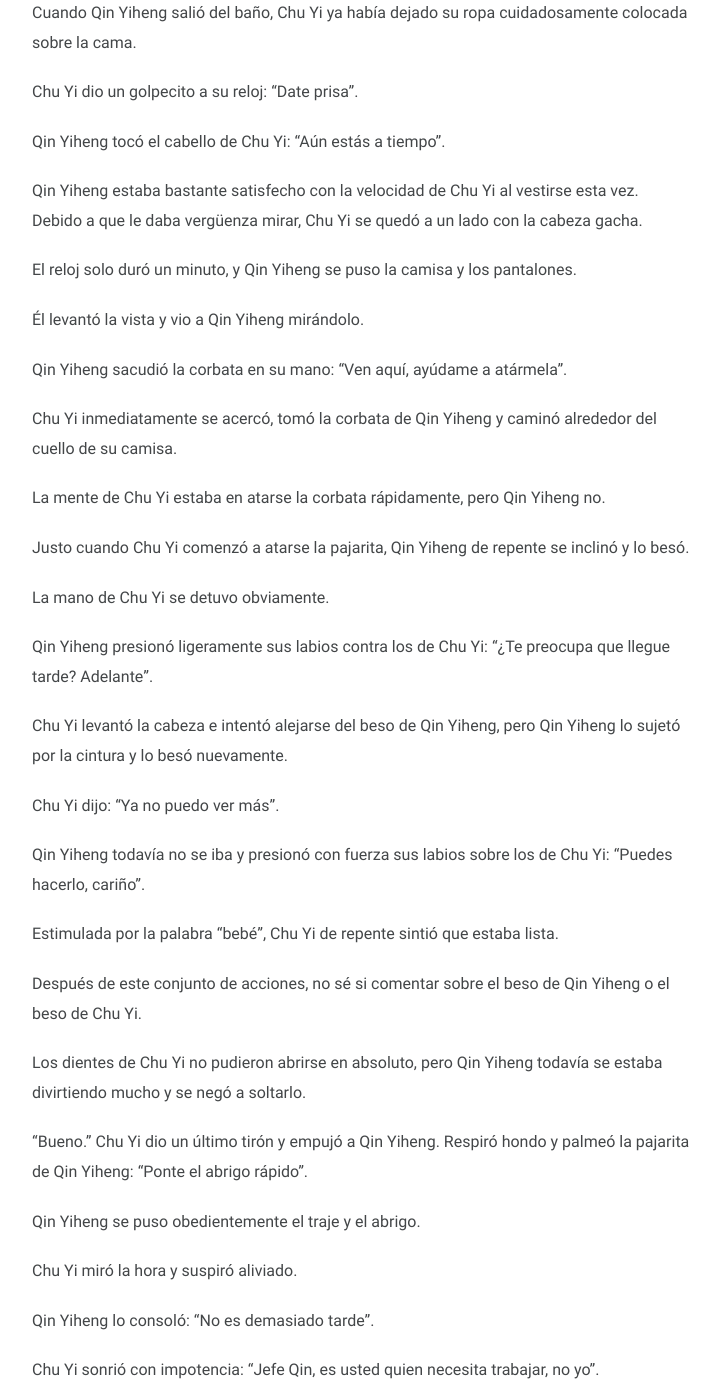
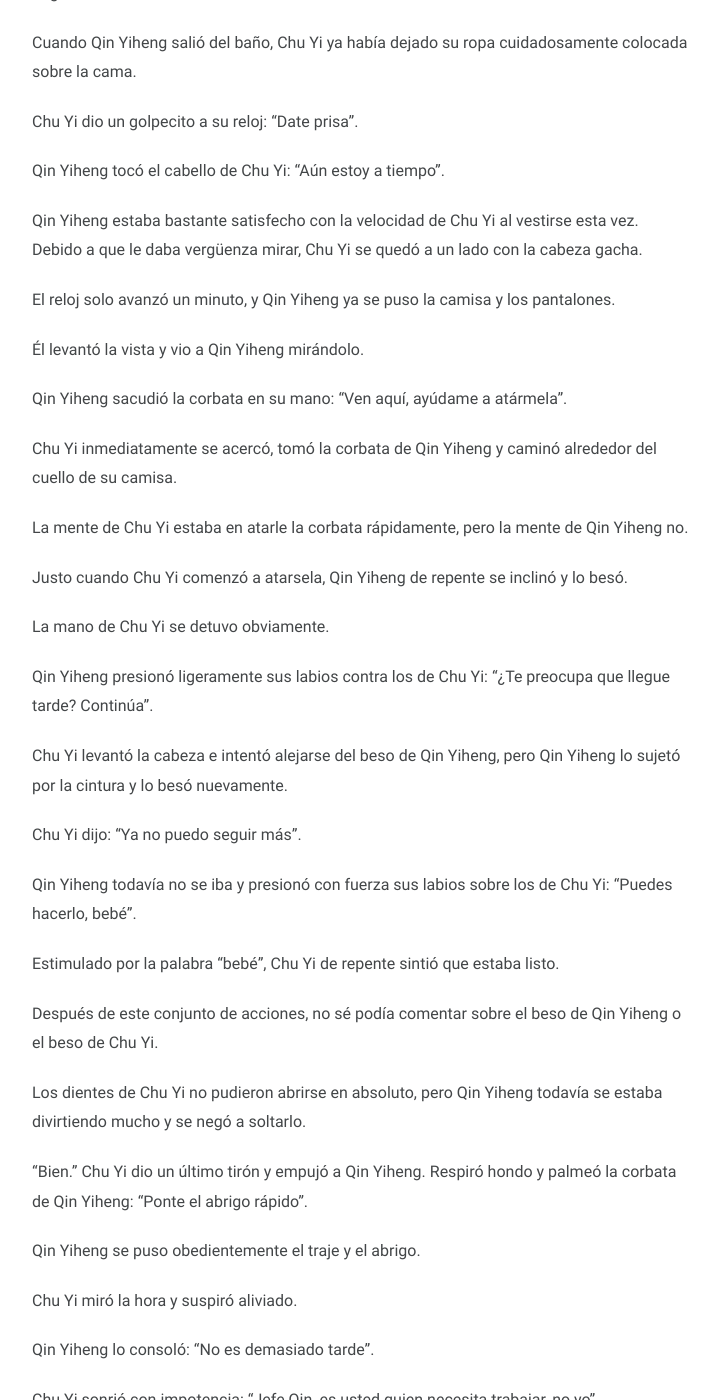
Before and after one commit to taozi-lecturas/taozi-lecturas.github.io, a Jekyll site: the page built from novelas/cacuedv/_posts/2025-03-31-capitulo-60.md, in a window 1280 px wide and 1400 px high, scrolled down 6578 px. Shown: the whole window, without its empty margins (278-998 px from the left). Built offline with Jekyll 4.4.1, drawn with Linux system fonts in a browser that asks for light colours; some of the changed text lies outside the part shown.

Commit message:
Updated Note novelas/cacuedv/_posts/2025-03-31-capitulo-60.md

```diff
--- a/novelas/cacuedv/_posts/2025-03-31-capitulo-60.md
+++ b/novelas/cacuedv/_posts/2025-03-31-capitulo-60.md
@@ -101,7 +99,7 @@ Chu Yi se movió en los brazos de Qin Yiheng, y al ver que Qin Yiheng no se hab
 
 Qin Yiheng frunció el ceño, pronunció un "hmm" de mala gana desde su nariz y luego apagó el despertador.
 
-Entonces, el Sr. Qin, que siempre se levantaba en cuanto sonaba el despertador, volvió a recostarse en su posición original después de apagarlo hoy, abrazó a Chu Yi de nuevo y le dijo perezosamente: "Duerme un poco más".
+Entonces, el Sr. Qin, que siempre se levantaba en cuanto sonaba el despertador, hoy volvió a recostarse en su posición original después de apagarlo, abrazó a Chu Yi de nuevo y le dijo perezosamente: "Duerme un poco más".
 
 Chu Yi abrió los ojos y preguntó: "¿No tienes que trabajar por la mañana?"
 
@@ -155,7 +153,7 @@ Xu Jing preguntó: "¿Está el Sr. Qin contigo?"
 
 Qin Yiheng no respondió el teléfono, pero tocó la mano de Chu Yi y le dijo directamente: "¿Qué pasa?"
 
-Xu Jing: "Jefe Qin, he reservado un coche por 20 minutos. ¿Ya se levantó?"
+Xu Jing: "Jefe Qin, he reservado un coche dentro de 20 minutos. ¿Ya se levantó?"
 
 Qin Yiheng: “No.”
 
@@ -209,11 +207,11 @@ Cuando Qin Yiheng salió del baño, Chu Yi ya había dejado su ropa cuidadosamen
 
 Chu Yi dio un golpecito a su reloj: "Date prisa".
 
-Qin Yiheng tocó el cabello de Chu Yi: "Aún estás a tiempo".
+Qin Yiheng tocó el cabello de Chu Yi: "Aún estoy a tiempo".
 
 Qin Yiheng estaba bastante satisfecho con la velocidad de Chu Yi al vestirse esta vez. Debido a que le daba vergüenza mirar, Chu Yi se quedó a un lado con la cabeza gacha.
 
-El reloj solo duró un minuto, y Qin Yiheng se puso la camisa y los pantalones.
+El reloj solo avanzó un minuto, y Qin Yiheng ya se puso la camisa y los pantalones.
 
 Él levantó la vista y vio a Qin Yiheng mirándolo.
 
@@ -221,27 +219,27 @@ Qin Yiheng sacudió la corbata en su mano: "Ven aquí, ayúdame a atármela".
 
 Chu Yi inmediatamente se acercó, tomó la corbata de Qin Yiheng y caminó alrededor del cuello de su camisa.
 
-La mente de Chu Yi estaba en atarse la corbata rápidamente, pero Qin Yiheng no.
+La mente de Chu Yi estaba en atarle la corbata rápidamente, pero la mente de Qin Yiheng no.
 
-Justo cuando Chu Yi comenzó a atarse la pajarita, Qin Yiheng de repente se inclinó y lo besó.
+Justo cuando Chu Yi comenzó a atarsela, Qin Yiheng de repente se inclinó y lo besó.
 
 La mano de Chu Yi se detuvo obviamente.
 
-Qin Yiheng presionó ligeramente sus labios contra los de Chu Yi: "¿Te preocupa que llegue tarde? Adelante".
+Qin Yiheng presionó ligeramente sus labios contra los de Chu Yi: "¿Te preocupa que llegue tarde? Continúa".
 
 Chu Yi levantó la cabeza e intentó alejarse del beso de Qin Yiheng, pero Qin Yiheng lo sujetó por la cintura y lo besó nuevamente.
 
-Chu Yi dijo: "Ya no puedo ver más".
+Chu Yi dijo: "Ya no puedo seguir más".
 
-Qin Yiheng todavía no se iba y presionó con fuerza sus labios sobre los de Chu Yi: "Puedes hacerlo, cariño".
+Qin Yiheng todavía no se iba y presionó con fuerza sus labios sobre los de Chu Yi: "Puedes hacerlo, bebé".
 
-Estimulada por la palabra "bebé", Chu Yi de repente sintió que estaba lista.
+Estimulado por la palabra "bebé", Chu Yi de repente sintió que estaba listo.
 
-Después de este conjunto de acciones, no sé si comentar sobre el beso de Qin Yiheng o el beso de Chu Yi.
+Después de este conjunto de acciones, no sé podía comentar sobre el beso de Qin Yiheng o el beso de Chu Yi.
 
 Los dientes de Chu Yi no pudieron abrirse en absoluto, pero Qin Yiheng todavía se estaba divirtiendo mucho y se negó a soltarlo.
 
-"Bueno." Chu Yi dio un último tirón y empujó a Qin Yiheng. Respiró hondo y palmeó la pajarita de Qin Yiheng: "Ponte el abrigo rápido".
+"Bien." Chu Yi dio un último tirón y empujó a Qin Yiheng. Respiró hondo y palmeó la corbata de Qin Yiheng: "Ponte el abrigo rápido".
 
 Qin Yiheng se puso obedientemente el traje y el abrigo.
 
```
Also changed, not shown: other parts of novelas/cacuedv/_posts/2025-03-31-capitulo-60.md (+32 -34 lines).
